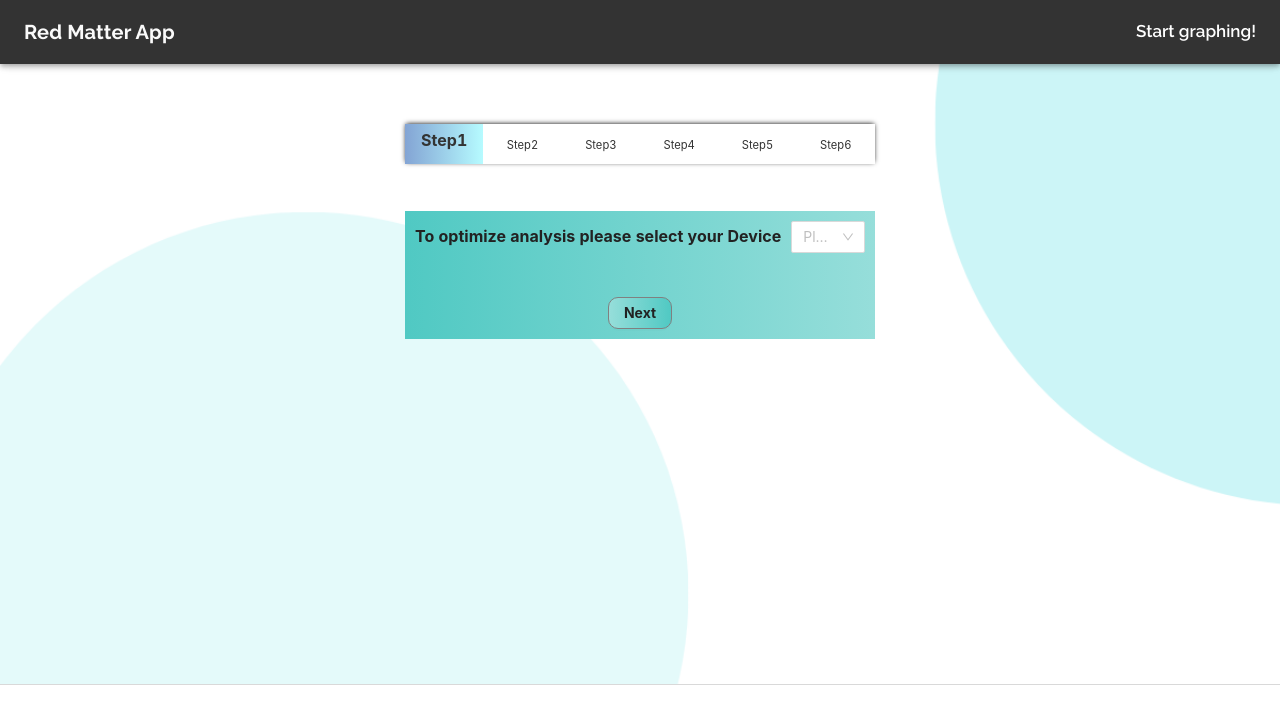
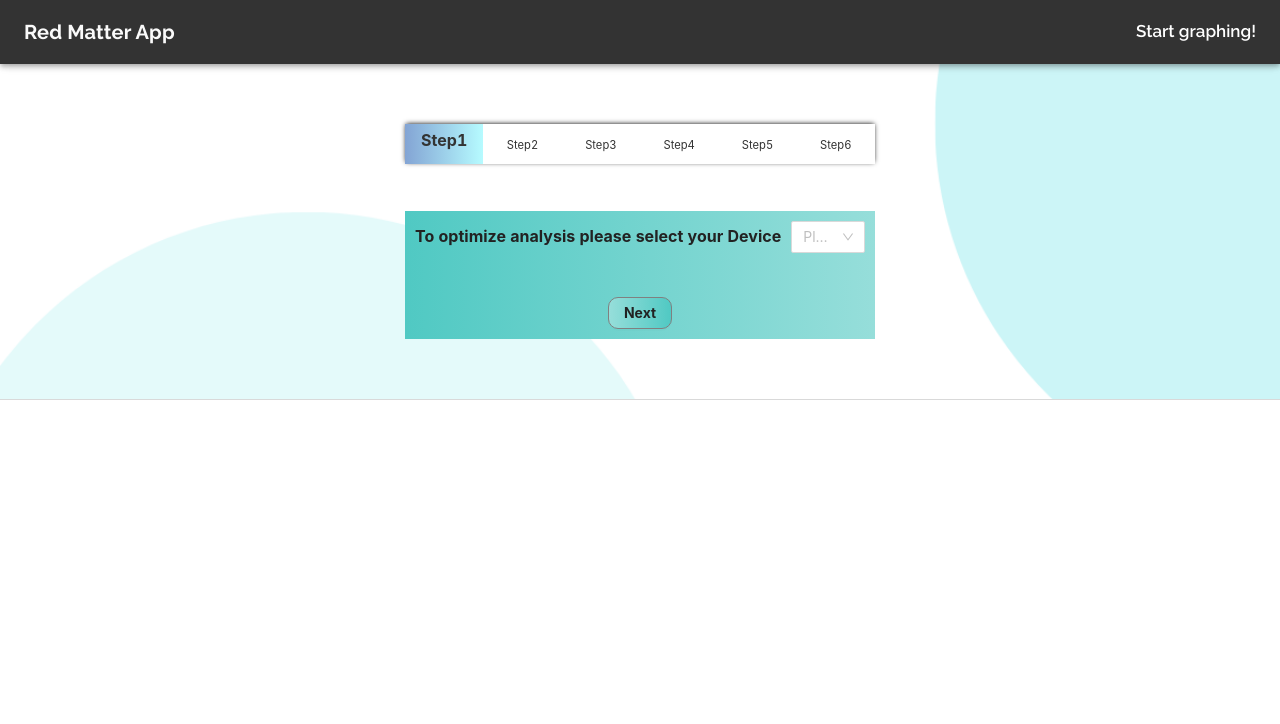
Before and after one commit to Zander1983/RedMatterApp, a React (Create React App) app: page /questions in a window 1280 px wide. Shown: the top 724 px of the page. Built offline with nearby package versions, Linux system fonts and the light colour scheme.

Commit message:
Update questions.tsx

```diff
--- a/src/Components/home/questions.tsx
+++ b/src/Components/home/questions.tsx
@@ -187,7 +187,7 @@ const Questions = ()=>{
     }
     return(
         <div className="block">
-            <div className="container-fluid" style={{height:"500px",width:"500px",position:"relative"}}>
+            <div className="container-fluid" style={{height:"auto",width:"500px",position:"relative"}}>
                 <Quesform/>
             </div>
         </div>
```
